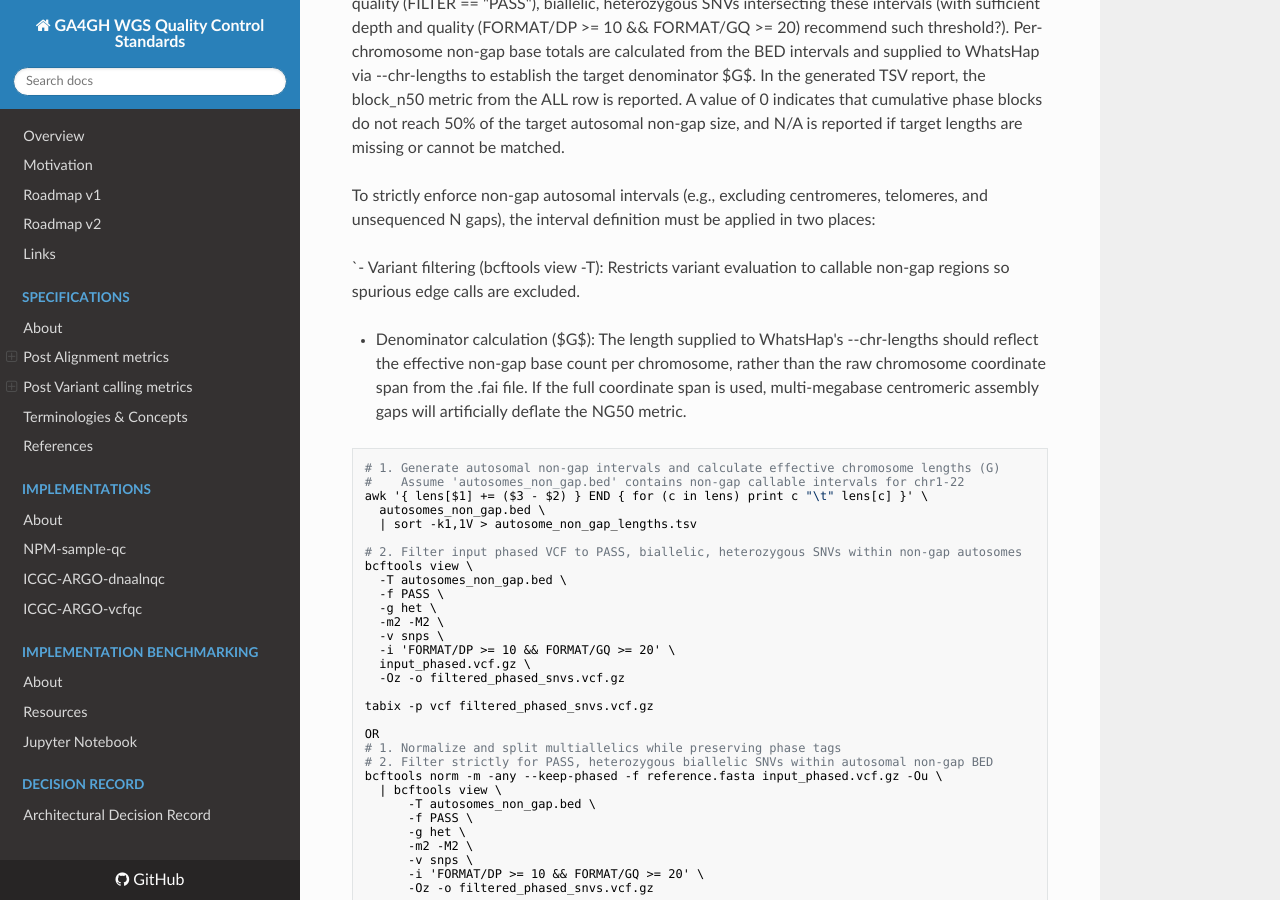
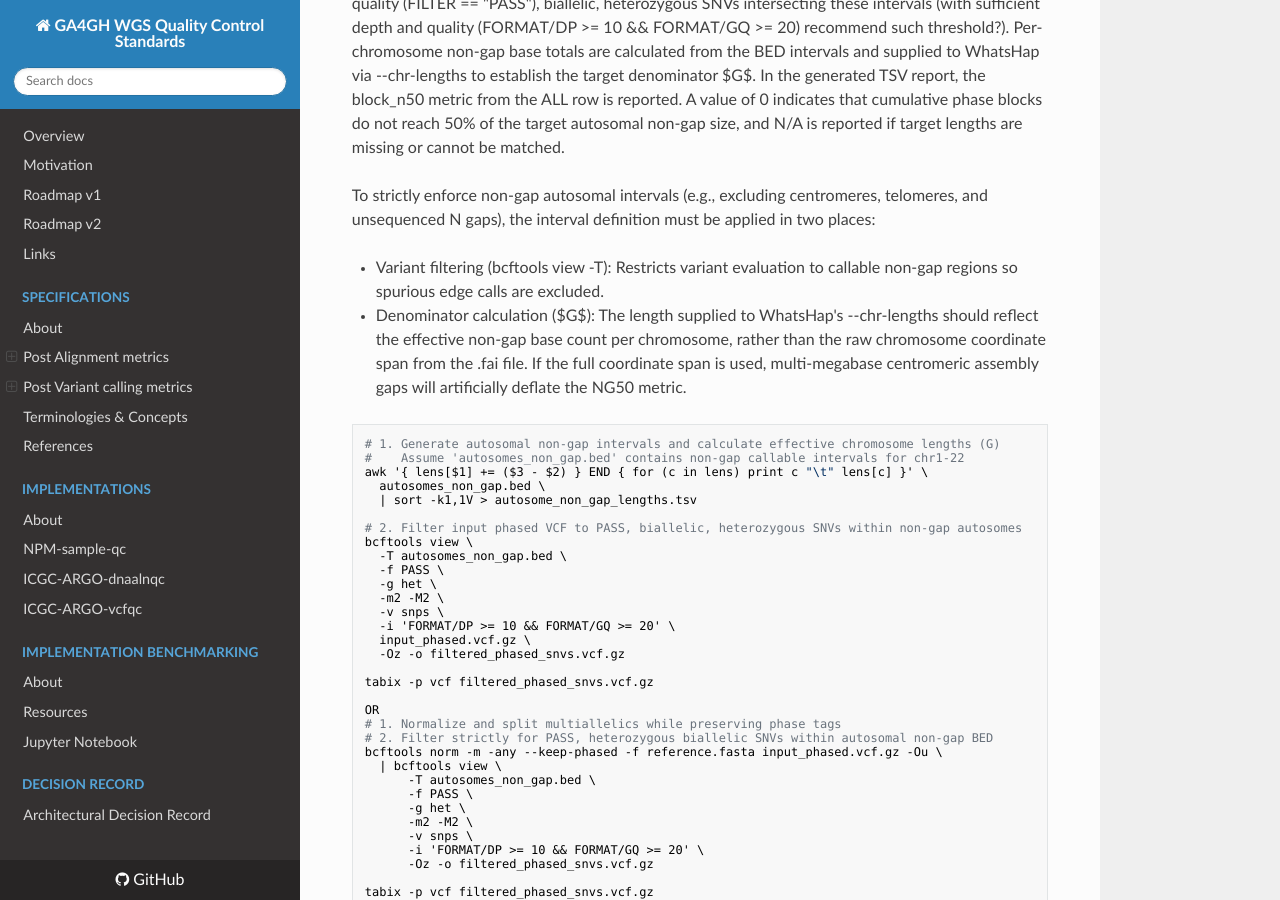
Before and after one commit to ga4gh/quality-control-wgs, an MkDocs documentation site: the page built from docs/metrics_definitions/lr-phase_block_ng50.md, in a window 1280 px wide and 900 px high, scrolled down 3348 px. Built offline with MkDocs 1.6.1, drawn with Linux system fonts in a browser that asks for light colours; nearby versions of some CDN libraries.

````diff
--- a/docs/metrics_definitions/lr-phase_block_ng50.md
+++ b/docs/metrics_definitions/lr-phase_block_ng50.md
@@ -90,9 +90,9 @@ awk -F'\t' '
 
 To strictly enforce non-gap autosomal intervals (e.g., excluding centromeres, telomeres, and unsequenced N gaps), the interval definition must be applied in two places:
 
-`- Variant filtering (bcftools view -T): Restricts variant evaluation to callable non-gap regions so spurious edge calls are excluded.
+- Variant filtering (bcftools view -T): Restricts variant evaluation to callable non-gap regions so spurious edge calls are excluded.
 
-  - Denominator calculation ($G$): The length supplied to WhatsHap's --chr-lengths should reflect the effective non-gap base count per chromosome, rather than the raw chromosome coordinate span from the .fai file. If the full coordinate span is used, multi-megabase centromeric assembly gaps will artificially deflate the NG50 metric.
+- Denominator calculation ($G$): The length supplied to WhatsHap's --chr-lengths should reflect the effective non-gap base count per chromosome, rather than the raw chromosome coordinate span from the .fai file. If the full coordinate span is used, multi-megabase centromeric assembly gaps will artificially deflate the NG50 metric.
 ```
 # 1. Generate autosomal non-gap intervals and calculate effective chromosome lengths (G)
 #    Assume 'autosomes_non_gap.bed' contains non-gap callable intervals for chr1-22
````
